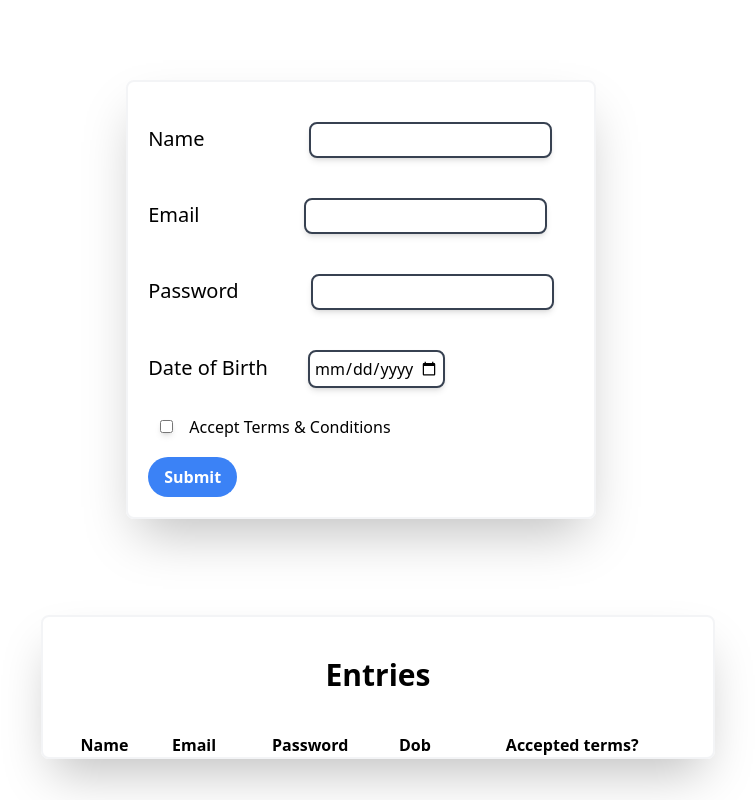
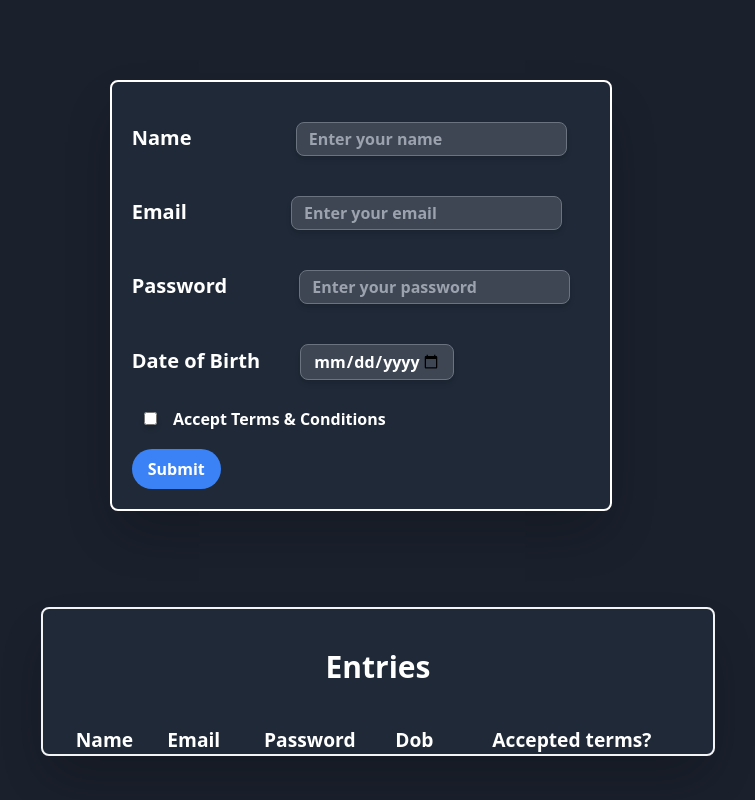
Before and after one commit to Vaibhav234k/WD101-pupilfirst-last-assignment.github.io, a plain HTML site: page index.html in a window 1280 px wide. Shown: the whole page, without its empty margins (279-1034 px from the left). Drawn offline with nearby package versions, Linux system fonts and the light colour scheme.

```diff
--- a/index.html
+++ b/index.html
@@ -12,6 +12,12 @@
       margin-left: 15px;
       margin-right: 15px;
     }
+    thead {
+      font-size: larger;
+    }
+    body {
+      background-color: #1a202c;
+    }
   </style>
   <body>
     <div class="flex justify-center">
@@ -19,15 +25,15 @@
       <form
         id="user-form"
         onsubmit="submitListener(event)"
-        name="form1"
-        class="p-5 rounded-lg bg-white-150 shadow-2xl mt-20 border-2 border-gray-100"
+        class="p-5 rounded-lg bg-gray-800 shadow-2xl mt-20 font-bold text-white border-2 border-white"
       >
         <label for="name" class="text-xl mr-20">Name</label>
         <input
           type="text"
           id="name"
           name="name"
-          class="border-2 border-gray-700 rounded-lg p-1 m-5 shadow-md"
+          placeholder="Enter your name"
+          class="border border-gray-500 bg-gray-500 bg-opacity-40 focus:border-blue-500 focus:bg-gray-900 focus:ring-2 focus:ring-blue-900 text-base outline-none rounded-lg py-1 px-3 m-5 shadow-md"
           required
         /><br />
 
@@ -36,7 +42,8 @@
           type="email"
           id="email"
           name="email"
-          class="border-2 border-gray-700 rounded-lg m-5 p-1 shadow-md"
+          placeholder="Enter your email"
+          class="border border-gray-500 bg-gray-500 bg-opacity-40 focus:border-blue-500 focus:bg-gray-900 focus:ring-2 focus:ring-blue-900 text-base outline-none rounded-lg m-5 py-1 px-3 shadow-md"
           required
         /><br />
 
@@ -45,7 +52,8 @@
           type="password"
           id="password"
           name="password"
-          class="border-2 border-gray-700 rounded-lg m-5 p-1 shadow-md"
+          placeholder="Enter your password"
+          class="border border-gray-500 bg-gray-500 bg-opacity-40 focus:border-blue-500 focus:bg-gray-900 focus:ring-2 focus:ring-blue-900 text-base outline-none rounded-lg m-5 py-1 px-3 shadow-md"
           required
         /><br />
 
@@ -55,7 +63,7 @@
           id="dob"
           min="1968-02-09"
           max="2005-02-09"
-          class="border-2 border-gray-700 rounded-lg m-5 p-1 shadow-md"
+          class="border border-gray-500 bg-gray-500 bg-opacity-40 focus:border-blue-500 focus:bg-gray-900 focus:ring-2 focus:ring-blue-900 text-base outline-none rounded-lg m-5 py-1 px-3 shadow-md"
           required
         />
         <br />
@@ -70,28 +78,21 @@
 
         <button
           type="submit"
-          class="bg-blue-500 hover:bg-blue-700 text-white font-bold py-2 px-4 rounded-full"
+          class="bg-blue-500 hover:bg-blue-500 text-white font-bold py-2 px-4 rounded-full"
         >
           Submit
         </button>
       </form>
     </div>
     <div
-      class="flex flex-col absolute place-items-center border-2 rounded-lg border-gray-100 mt-20 shadow-2xl"
+      class="flex flex-col absolute place-items-center border-2 bg-gray-800 text-white rounded-lg border-gray-100 mt-20 shadow-2xl"
       style="margin-left: 25%"
     >
       <div class="">
         <p class="text-3xl font-bold mt-10 mb-10">Entries</p>
       </div>
       <div class="flex flex-col">
-        <!-- <div class="flex flex-row">
-          <div class="font-bold absolute top-14" style="margin-left: 6%;">Name</div>
-          <div class="font-bold absolute top-14" style="margin-left: 24%;">Email</div>
-          <div class="font-bold absolute top-14" style="margin-left: 55%;">Password</div>
-          <div class="font-bold absolute top-14" style="margin-left: 70%;">Dob</div>
-          <div class="font-bold absolute top-14" style="margin-left: 85%;">Accepted terms?</div>
-        </div> -->
-        <table class="table-auto relative">
+        <table class="table-auto relative text-white">
           <thead>
             <tr>
               <th>Name</th>
@@ -107,6 +108,15 @@
     </div>
   </body>
   <script type="text/javascript">
+    //date picker restriction
+    const dob2 = document.getElementById("dob");
+    const today = new Date().toISOString().slice(4, 10);
+
+    const year = new Date().getFullYear();
+
+    dob2.min = `${year - 55}${today}`;
+    dob2.max = `${year - 18}${today}`;
+
     let UserEntries = [];
     let flag = true;
 
@@ -140,25 +150,13 @@
     }
     function showData() {
       var users = JSON.parse(localStorage.getItem("user-entries")) || [];
-      //console.log(users);
-      /*UserEntries.forEach((user) => {
-      alert("WORKING");
-
-      let res = `<tr>
-        <td>${user.name}</td>
-        <td>${user.email}</td>
-        <td>${user.password}</td>
-        <td>${user.dob}</td>
-        <td>${user.acceptTerms}</td>
-      </tr>`;
-    });*/
       for (var i = 0; i < users.length; i++) {
         let res = `<tr>
-        <td>${users[i].name}</td>
-        <td>${users[i].email}</td>
-        <td>${users[i].password}</td>
-        <td>${users[i].dob}</td>
-        <td>${users[i].acceptTerms}</td>
+        <td class="py-3 px-2">${users[i].name}</td>
+        <td class="py-3 px-2">${users[i].email}</td>
+        <td class="py-3 px-2">${users[i].password}</td>
+        <td class="py-3 px-2">${users[i].dob}</td>
+        <td class="py-3 px-2">${users[i].acceptTerms}</td>
       </tr>`;
         document.getElementById("showData").innerHTML += res;
       }
```
